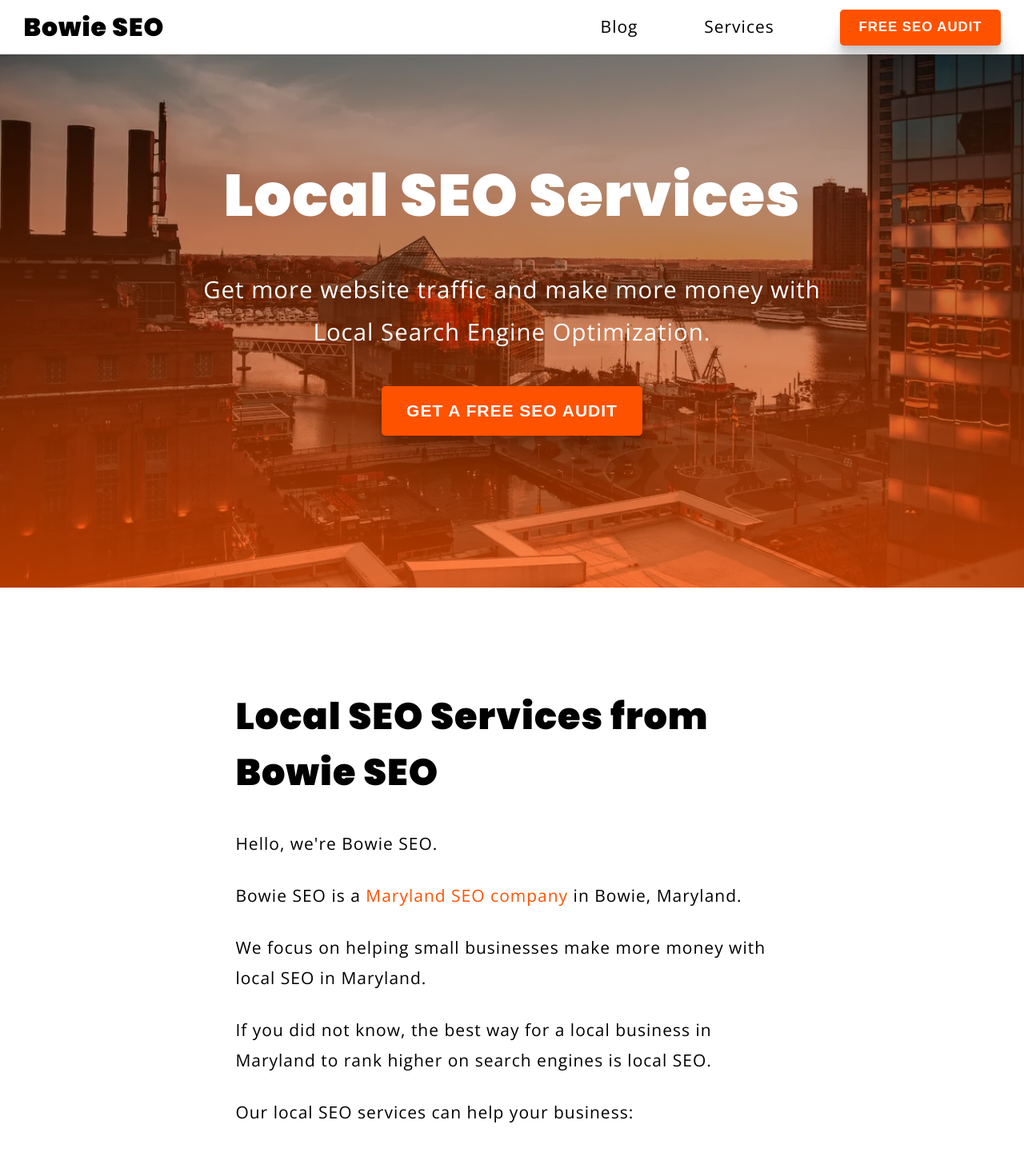
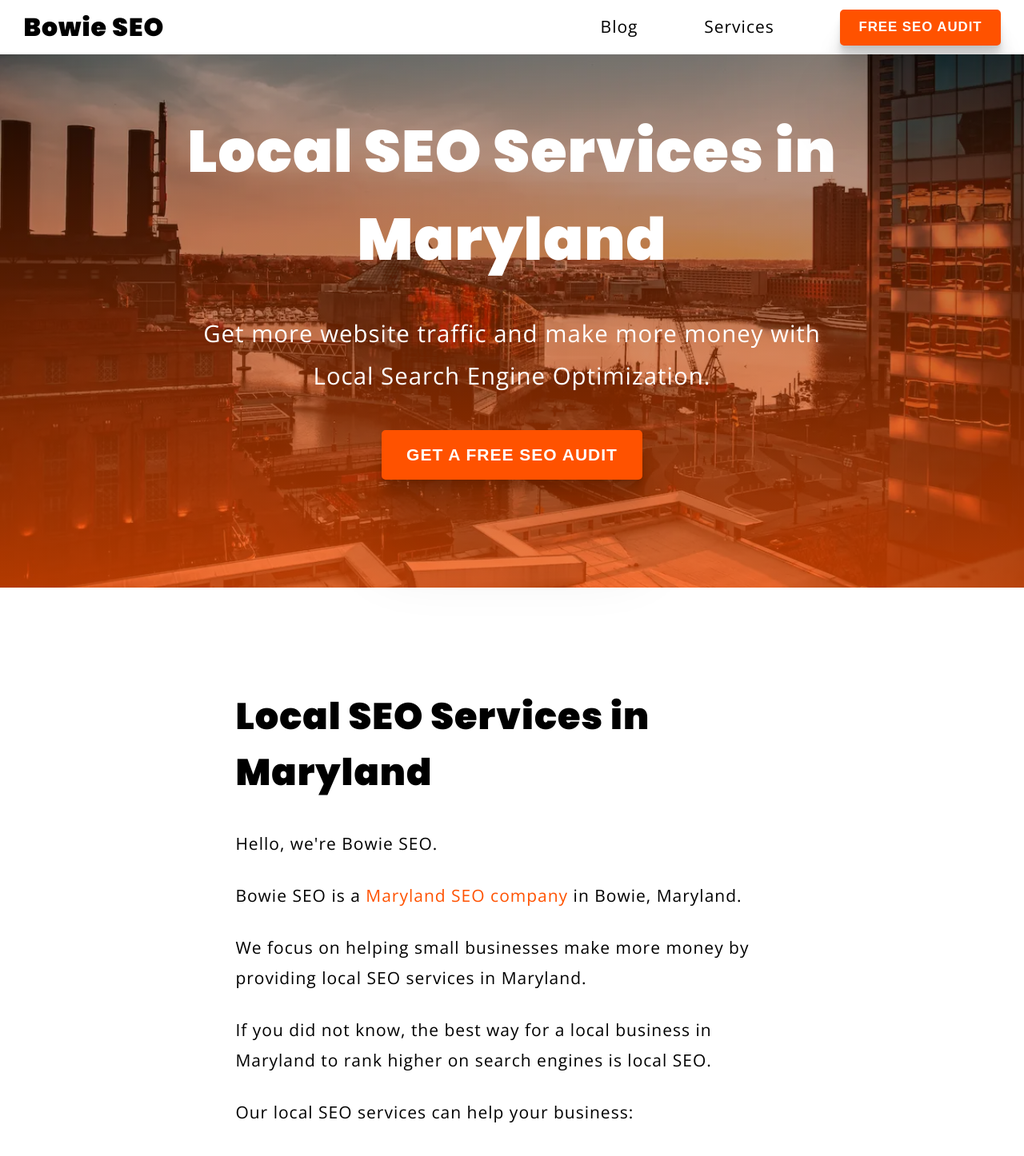
Before and after one commit to kgb4000/bowie-digital, a Next.js app: page /local-seo-maryland in a window 1280 px wide. Shown: the top 1446 px of the page at 80% size. Built offline with nearby package versions, Linux system fonts and the light colour scheme.

Commit message:
Changed local seo maryland page

```diff
--- a/pages/local-seo-maryland.js
+++ b/pages/local-seo-maryland.js
@@ -11,16 +11,16 @@ import { NextSeo } from 'next-seo'
 
 export default function LocalSEO() {
   const SEO = {
-    title: 'Local SEO Services',
-    titleTemplate: '%s | Increase Web Traffic and Leads',
+    title: 'Local SEO Services in Maryland',
+    titleTemplate: '%s | More Web Traffic and Leads',
     description:
-      'We do Local SEO for small businesses in Maryland. Get more customers, more web traffic, and increase revenue. Contact us today!',
+      'Bowie SEO provides local SEO services in Maryland. Get more customers, more web traffic, and increase revenue. Contact us today!',
     type: 'website',
     canonical: 'https://bowieseo.com/local-seo-maryland',
     openGraph: {
-      title: 'Local SEO Services | Get Web Traffic and Leads for Your Business',
+      title: 'Local SEO Services in Maryland |Get More Web Traffic',
       description:
-        'We do Local SEO for small businesses in Maryland. Get more customers, more web traffic, and increase revenue. Contact us today!',
+        'Bowie SEO provides local SEO services in Maryland. Get more customers, more web traffic, and increase revenue. Contact us today!',
       type: 'website',
       image: [{}],
     },
@@ -33,7 +33,7 @@ export default function LocalSEO() {
         backgroundHeight="35rem"
         backgroundImage="/images/baltimore-md.webp"
         backgroundPosition="bottom center"
-        heroText="Local SEO Services"
+        heroText="Local SEO Services in Maryland"
         subText="Get more website traffic and make more money with Local Search Engine Optimization."
         buttonText="Get a FREE SEO Audit"
         buttonLink="/free-seo-audit"
@@ -41,7 +41,7 @@ export default function LocalSEO() {
       <Main>
         <section className="article-section">
           <div className="container">
-            <h2>Local SEO Services from Bowie SEO</h2>
+            <h2>Local SEO Services in Maryland</h2>
             <p>Hello, we're Bowie SEO.</p>
             <p>
               Bowie SEO is a{' '}
@@ -51,8 +51,8 @@ export default function LocalSEO() {
               in Bowie, Maryland.
             </p>
             <p>
-              We focus on helping small businesses make more money with local
-              SEO in Maryland.
+              We focus on helping small businesses make more money by providing
+              local SEO services in Maryland.
             </p>
             <p>
               If you did not know, the best way for a local business in Maryland
@@ -734,7 +734,7 @@ export default function LocalSEO() {
         </section>
         <Ready
           h2="Ready to Get More Traffic, Rank Higher in the Search Engines, and Make More Money For Your Business?"
-          p="We look forward to meeting with you and showing you how Bowie SEO can help. Please fill out the form so that we can get started."
+          p="If you're looking for local SEO services in Maryland,Bowie SEO can help. Please fill out the form so that we can get started."
         />
       </Main>
     </>
--- a/pages/seo-services-company-bowie-maryland.js
+++ b/pages/seo-services-company-bowie-maryland.js
@@ -341,7 +341,7 @@ export default function LocalSEO() {
               </li>
               <li>We can help you make your website a real digital asset.</li>
               <li>We can help you rank higher than your competition.</li>
-              <li>We love working with Maryland businesses.</li>
+              <li>We love working with Bowie Maryland businesses.</li>
               <li>We are honest, and our work is transparent.</li>
               <li>
                 <b>All we do is SEO.</b>
@@ -354,7 +354,7 @@ export default function LocalSEO() {
               business.
             </p>
             <div className="not-happy-box">
-              <h4>Want to Talk about an Starting an SEO Strategy?</h4>
+              <h4>Want to Talk about an Starting a Local SEO Strategy?</h4>
               <div className="btn">
                 <Link href="/contact">
                   <a>
```
Also changed, not shown: 1 other file (tests, documents, lock files or other folders).
